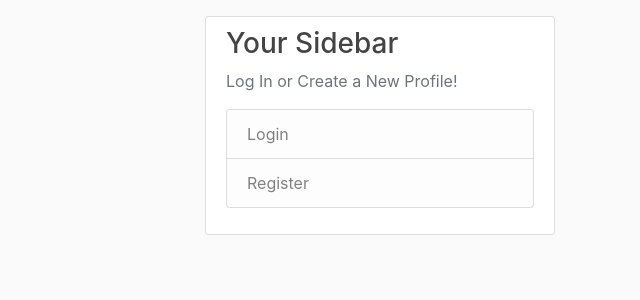
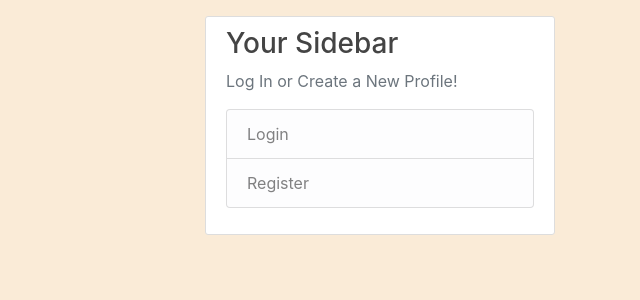
Before and after one commit to firsztkuba/djangoblog, a Django app: page / in a window 1280 px wide. Shown: the part 64-364 px from the top of the page, without its empty margins (640-1280 px from the left). Run offline with Django 4.2, Linux system fonts and the light colour scheme; data that the repository does not hold is empty; some libraries are stand-ins or nearby versions.

Commit message:
Updated main.css

```diff
--- a/blog/static/blog/main2.css
+++ b/blog/static/blog/main2.css
@@ -1,5 +1,5 @@
 body {
-  background: #fafafa;
+  background: #FAEBD7;
   color: #333333;
   margin-top: 5rem;
 }
--- a/project_blog/settings.py
+++ b/project_blog/settings.py
@@ -24,7 +24,7 @@ BASE_DIR = Path(__file__).resolve().parent.parent
 SECRET_KEY = os.environ.get("SECRET_KEY")
 
 # SECURITY WARNING: don't run with debug turned on in production!
-DEBUG = True
+DEBUG = (os.environ.get("DEBUG_VALUE") == "True")
 
 ALLOWED_HOSTS = ["djangoblogkuby.herokuapp.com"]
 
```
